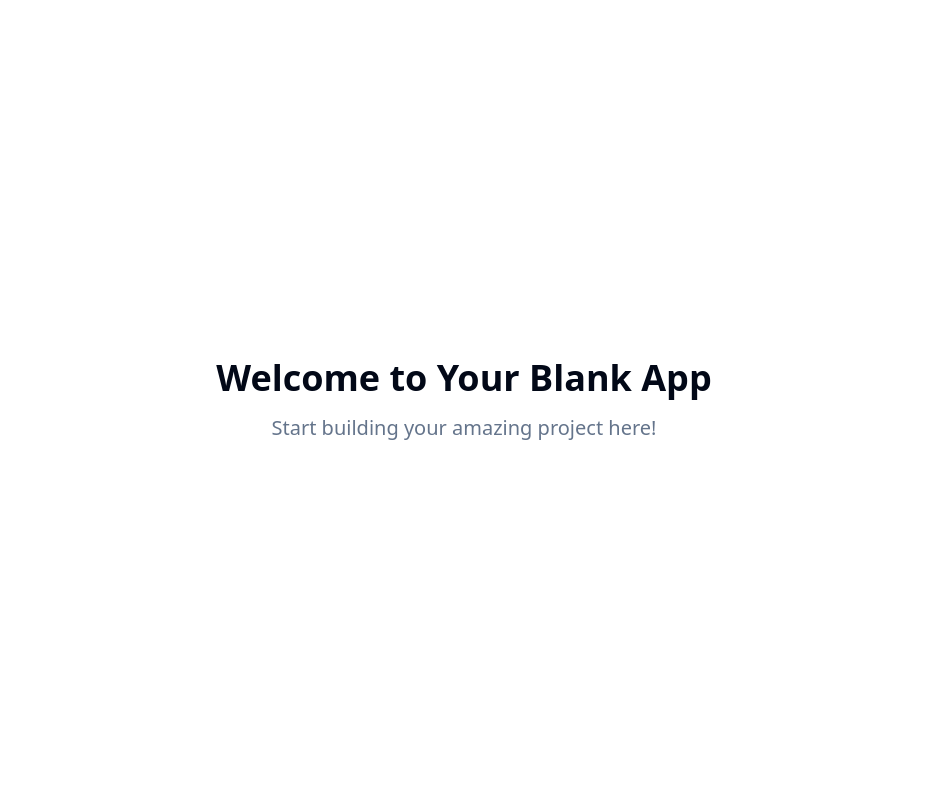
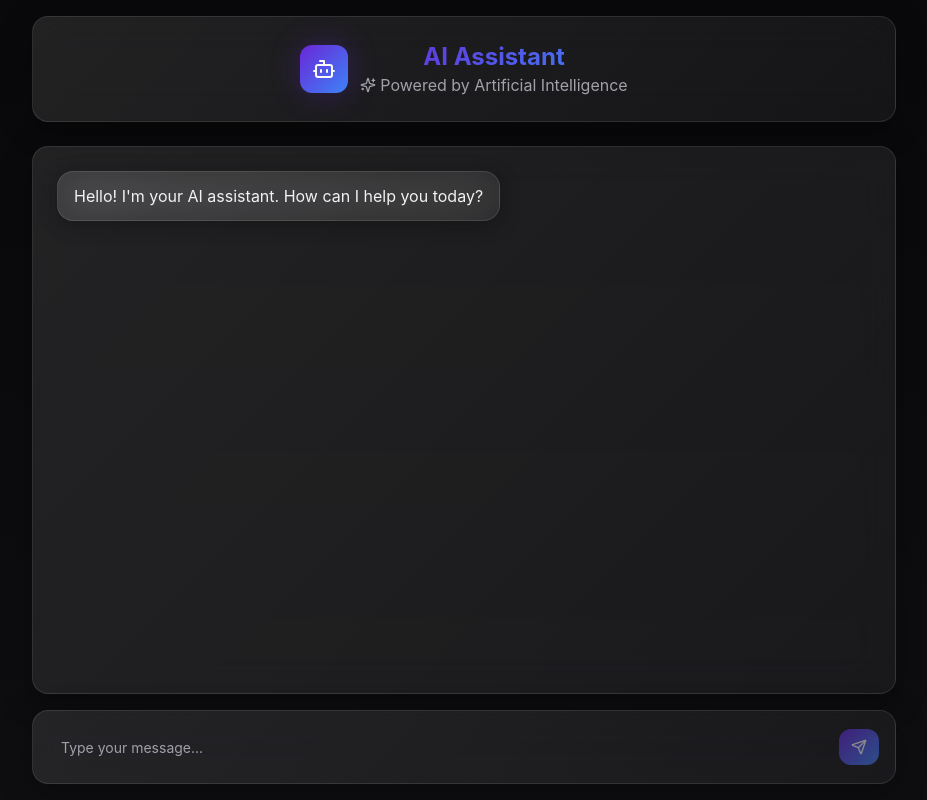
Before and after one commit to biradarvenkatesh01/Mitrr-AI, a React (Vite) app: page / in a window 1280 px wide. Shown: the whole page, without its empty margins (176-1103 px from the left). Built offline with nearby package versions, Linux system fonts and the light colour scheme.

Commit message:
Add chatbot files
Creates HTML, CSS, and JavaScript files for an AI chatbot.

```diff
--- a/index.html
+++ b/index.html
@@ -3,12 +3,12 @@
   <head>
     <meta charset="UTF-8" />
     <meta name="viewport" content="width=device-width, initial-scale=1.0" />
-    <title>cogno-chat-kit</title>
-    <meta name="description" content="Lovable Generated Project" />
-    <meta name="author" content="Lovable" />
+    <title>AI Chatbot - Intelligent Conversation Assistant</title>
+    <meta name="description" content="Experience the future of AI conversation with our intelligent chatbot powered by advanced artificial intelligence technology." />
+    <meta name="author" content="AI Chatbot Team" />
 
-    <meta property="og:title" content="cogno-chat-kit" />
-    <meta property="og:description" content="Lovable Generated Project" />
+    <meta property="og:title" content="AI Chatbot - Intelligent Assistant" />
+    <meta property="og:description" content="Chat with our advanced AI assistant for instant, intelligent responses to your questions." />
     <meta property="og:type" content="website" />
     <meta property="og:image" content="https://lovable.dev/opengraph-image-p98pqg.png" />
 
--- /dev/null
+++ b/src/components/AIChat.tsx
@@ -0,0 +1,125 @@
+import { useState, useEffect, useRef } from "react";
+import { ChatMessage } from "./ChatMessage";
+import { ChatInput } from "./ChatInput";
+import { Bot, Sparkles } from "lucide-react";
+
+interface Message {
+  id: string;
+  text: string;
+  isUser: boolean;
+  timestamp: Date;
+}
+
+const AI_RESPONSES = [
+  "Hello! I'm your AI assistant. How can I help you today?",
+  "That's an interesting question! Let me think about that...",
+  "I'd be happy to help you with that. Can you provide more details?",
+  "Based on what you've shared, here's what I think...",
+  "That's a great point! Here's another perspective to consider...",
+  "I understand your concern. Let me break this down for you...",
+  "Thanks for asking! This is definitely something I can help with.",
+  "I appreciate your patience. Here's a comprehensive answer...",
+];
+
+export const AIChat = () => {
+  const [messages, setMessages] = useState<Message[]>([
+    {
+      id: "1",
+      text: "Hello! I'm your AI assistant. How can I help you today?",
+      isUser: false,
+      timestamp: new Date(),
+    },
+  ]);
+  const [isTyping, setIsTyping] = useState(false);
+  const messagesEndRef = useRef<HTMLDivElement>(null);
+
+  const scrollToBottom = () => {
+    messagesEndRef.current?.scrollIntoView({ behavior: "smooth" });
+  };
+
+  useEffect(() => {
+    scrollToBottom();
+  }, [messages, isTyping]);
+
+  const generateAIResponse = () => {
+    const randomResponse = AI_RESPONSES[Math.floor(Math.random() * AI_RESPONSES.length)];
+    return randomResponse;
+  };
+
+  const handleSendMessage = async (text: string) => {
+    // Add user message
+    const userMessage: Message = {
+      id: Date.now().toString(),
+      text,
+      isUser: true,
+      timestamp: new Date(),
+    };
+
+    setMessages((prev) => [...prev, userMessage]);
+    setIsTyping(true);
+
+    // Simulate AI typing delay
+    setTimeout(() => {
+      const aiResponse: Message = {
+        id: (Date.now() + 1).toString(),
+        text: generateAIResponse(),
+        isUser: false,
+        timestamp: new Date(),
+      };
+
+      setMessages((prev) => [...prev, aiResponse]);
+      setIsTyping(false);
+    }, 1500 + Math.random() * 1000); // Random delay between 1.5-2.5s
+  };
+
+  return (
+    <div className="flex flex-col h-screen max-w-4xl mx-auto p-4">
+      {/* Header */}
+      <div className="flex items-center justify-center space-x-3 mb-6 p-6 glass-effect rounded-2xl shadow-glass">
+        <div className="flex items-center justify-center w-12 h-12 bg-gradient-primary rounded-xl shadow-glow">
+          <Bot className="h-6 w-6 text-primary-foreground" />
+        </div>
+        <div className="text-center">
+          <h1 className="text-2xl font-bold bg-gradient-primary bg-clip-text text-transparent">
+            AI Assistant
+          </h1>
+          <p className="text-muted-foreground flex items-center justify-center space-x-1">
+            <Sparkles className="h-4 w-4" />
+            <span>Powered by Artificial Intelligence</span>
+          </p>
+        </div>
+      </div>
+
+      {/* Messages Container */}
+      <div className="flex-1 overflow-hidden rounded-2xl glass-effect shadow-glass">
+        <div className="h-full overflow-y-auto p-6 space-y-4">
+          {messages.map((message) => (
+            <ChatMessage
+              key={message.id}
+              message={message.text}
+              isUser={message.isUser}
+            />
+          ))}
+
+          {isTyping && (
+            <ChatMessage
+              message=""
+              isUser={false}
+              isTyping={true}
+            />
+          )}
+
+          <div ref={messagesEndRef} />
+        </div>
+      </div>
+
+      {/* Input Area */}
+      <div className="mt-4">
+        <ChatInput
+          onSendMessage={handleSendMessage}
+          disabled={isTyping}
+        />
+      </div>
+    </div>
+  );
+};
--- /dev/null
+++ b/src/components/ChatInput.tsx
@@ -0,0 +1,59 @@
+import { useState } from "react";
+import { Button } from "@/components/ui/button";
+import { Input } from "@/components/ui/input";
+import { Send } from "lucide-react";
+import { cn } from "@/lib/utils";
+
+interface ChatInputProps {
+  onSendMessage: (message: string) => void;
+  disabled?: boolean;
+}
+
+export const ChatInput = ({ onSendMessage, disabled = false }: ChatInputProps) => {
+  const [message, setMessage] = useState("");
+
+  const handleSubmit = (e: React.FormEvent) => {
+    e.preventDefault();
+    if (message.trim() && !disabled) {
+      onSendMessage(message.trim());
+      setMessage("");
+    }
+  };
+
+  const handleKeyPress = (e: React.KeyboardEvent) => {
+    if (e.key === "Enter" && !e.shiftKey) {
+      e.preventDefault();
+      handleSubmit(e);
+    }
+  };
+
+  return (
+    <form onSubmit={handleSubmit} className="w-full">
+      <div className="flex items-center space-x-3 p-4 glass-effect rounded-2xl shadow-glass">
+        <Input
+          value={message}
+          onChange={(e) => setMessage(e.target.value)}
+          onKeyPress={handleKeyPress}
+          placeholder="Type your message..."
+          disabled={disabled}
+          className={cn(
+            "flex-1 border-0 bg-transparent text-foreground placeholder:text-muted-foreground",
+            "focus-visible:ring-2 focus-visible:ring-primary/50 focus-visible:ring-offset-0"
+          )}
+        />
+        <Button
+          type="submit"
+          size="sm"
+          disabled={!message.trim() || disabled}
+          className={cn(
+            "bg-gradient-primary text-primary-foreground border-0 rounded-xl",
+            "hover:shadow-glow transition-all duration-300",
+            "disabled:opacity-50 disabled:cursor-not-allowed disabled:shadow-none"
+          )}
+        >
+          <Send className="h-4 w-4" />
+        </Button>
+      </div>
+    </form>
+  );
+};
--- /dev/null
+++ b/src/components/ChatMessage.tsx
@@ -0,0 +1,44 @@
+import { cn } from "@/lib/utils";
+
+interface ChatMessageProps {
+  message: string;
+  isUser: boolean;
+  isTyping?: boolean;
+}
+
+const TypingIndicator = () => (
+  <div className="flex space-x-1 items-center py-2">
+    <div className="typing-indicator"></div>
+    <div className="typing-indicator"></div>
+    <div className="typing-indicator"></div>
+  </div>
+);
+
+export const ChatMessage = ({ message, isUser, isTyping = false }: ChatMessageProps) => {
+  return (
+    <div
+      className={cn(
+        "flex w-full message-enter message-enter-active",
+        isUser ? "justify-end" : "justify-start"
+      )}
+    >
+      <div
+        className={cn(
+          "max-w-[85%] md:max-w-[70%] rounded-2xl px-4 py-3 shadow-message",
+          "transition-all duration-300 hover:shadow-lg",
+          isUser
+            ? "bg-gradient-primary text-chat-user-foreground ml-auto glow-effect"
+            : "glass-effect text-chat-ai-foreground"
+        )}
+      >
+        {isTyping ? (
+          <TypingIndicator />
+        ) : (
+          <p className="text-sm md:text-base leading-relaxed whitespace-pre-wrap">
+            {message}
+          </p>
+        )}
+      </div>
+    </div>
+  );
+};
--- a/src/index.css
+++ b/src/index.css
@@ -8,35 +8,57 @@ All colors MUST be HSL.
 
 @layer base {
   :root {
-    --background: 0 0% 100%;
-    --foreground: 222.2 84% 4.9%;
+    /* AI Chatbot Design System */
+    --background: 240 10% 3.9%;
+    --foreground: 0 0% 98%;
 
-    --card: 0 0% 100%;
-    --card-foreground: 222.2 84% 4.9%;
+    --card: 240 10% 7%;
+    --card-foreground: 0 0% 95%;
 
-    --popover: 0 0% 100%;
-    --popover-foreground: 222.2 84% 4.9%;
+    --popover: 240 10% 7%;
+    --popover-foreground: 0 0% 95%;
 
-    --primary: 222.2 47.4% 11.2%;
-    --primary-foreground: 210 40% 98%;
+    --primary: 263 70% 50%;
+    --primary-foreground: 0 0% 98%;
+    --primary-glow: 263 70% 65%;
 
-    --secondary: 210 40% 96.1%;
-    --secondary-foreground: 222.2 47.4% 11.2%;
+    --secondary: 240 10% 12%;
+    --secondary-foreground: 0 0% 95%;
 
-    --muted: 210 40% 96.1%;
-    --muted-foreground: 215.4 16.3% 46.9%;
+    --muted: 240 10% 12%;
+    --muted-foreground: 240 5% 65%;
 
-    --accent: 210 40% 96.1%;
-    --accent-foreground: 222.2 47.4% 11.2%;
+    --accent: 217 91% 60%;
+    --accent-foreground: 0 0% 98%;
 
     --destructive: 0 84.2% 60.2%;
     --destructive-foreground: 210 40% 98%;
 
-    --border: 214.3 31.8% 91.4%;
-    --input: 214.3 31.8% 91.4%;
-    --ring: 222.2 84% 4.9%;
+    --border: 240 10% 15%;
+    --input: 240 10% 12%;
+    --ring: 263 70% 50%;
 
-    --radius: 0.5rem;
+    --radius: 0.75rem;
+
+    /* Chat specific colors */
+    --chat-user: 263 70% 50%;
+    --chat-user-foreground: 0 0% 98%;
+    --chat-ai: 240 10% 12%;
+    --chat-ai-foreground: 0 0% 95%;
+
+    /* Gradients */
+    --gradient-primary: linear-gradient(135deg, hsl(263 70% 50%), hsl(217 91% 60%));
+    --gradient-background: linear-gradient(180deg, hsl(240 10% 3.9%), hsl(240 10% 6%));
+    --gradient-glass: linear-gradient(135deg, rgba(255,255,255,0.1), rgba(255,255,255,0.05));
+
+    /* Animations */
+    --transition-smooth: all 0.3s cubic-bezier(0.4, 0, 0.2, 1);
+    --transition-bounce: all 0.6s cubic-bezier(0.68, -0.55, 0.265, 1.55);
+
+    /* Shadows */
+    --shadow-glow: 0 0 30px hsl(263 70% 50% / 0.3);
+    --shadow-message: 0 4px 20px rgba(0, 0, 0, 0.3);
+    --shadow-glass: 0 8px 32px rgba(0, 0, 0, 0.3);
 
     --sidebar-background: 0 0% 98%;
 
@@ -56,41 +78,9 @@ All colors MUST be HSL.
   }
 
   .dark {
-    --background: 222.2 84% 4.9%;
-    --foreground: 210 40% 98%;
-
-    --card: 222.2 84% 4.9%;
-    --card-foreground: 210 40% 98%;
-
-    --popover: 222.2 84% 4.9%;
-    --popover-foreground: 210 40% 98%;
-
-    --primary: 210 40% 98%;
-    --primary-foreground: 222.2 47.4% 11.2%;
-
-    --secondary: 217.2 32.6% 17.5%;
-    --secondary-foreground: 210 40% 98%;
-
-    --muted: 217.2 32.6% 17.5%;
-    --muted-foreground: 215 20.2% 65.1%;
-
-    --accent: 217.2 32.6% 17.5%;
-    --accent-foreground: 210 40% 98%;
-
-    --destructive: 0 62.8% 30.6%;
-    --destructive-foreground: 210 40% 98%;
-
-    --border: 217.2 32.6% 17.5%;
-    --input: 217.2 32.6% 17.5%;
-    --ring: 212.7 26.8% 83.9%;
-    --sidebar-background: 240 5.9% 10%;
-    --sidebar-foreground: 240 4.8% 95.9%;
-    --sidebar-primary: 224.3 76.3% 48%;
-    --sidebar-primary-foreground: 0 0% 100%;
-    --sidebar-accent: 240 3.7% 15.9%;
-    --sidebar-accent-foreground: 240 4.8% 95.9%;
-    --sidebar-border: 240 3.7% 15.9%;
-    --sidebar-ring: 217.2 91.2% 59.8%;
+    /* Dark mode uses same colors for AI chatbot */
+    --background: 240 10% 3.9%;
+    --foreground: 0 0% 98%;
   }
 }
 
@@ -100,6 +90,57 @@ All colors MUST be HSL.
   }
 
   body {
-    @apply bg-background text-foreground;
+    @apply text-foreground;
+    background: var(--gradient-background);
+    font-family: 'Inter', -apple-system, BlinkMacSystemFont, 'Segoe UI', Roboto, sans-serif;
+  }
+
+  .glass-effect {
+    background: var(--gradient-glass);
+    backdrop-filter: blur(20px);
+    border: 1px solid rgba(255, 255, 255, 0.1);
+  }
+
+  .message-enter {
+    opacity: 0;
+    transform: translateY(20px) scale(0.95);
+  }
+
+  .message-enter-active {
+    opacity: 1;
+    transform: translateY(0) scale(1);
+    transition: var(--transition-smooth);
+  }
+
+  .typing-indicator {
+    display: inline-block;
+    width: 8px;
+    height: 8px;
+    border-radius: 50%;
+    background: hsl(var(--muted-foreground));
+    animation: typing 1.4s infinite;
+  }
+
+  .typing-indicator:nth-child(2) {
+    animation-delay: 0.2s;
+  }
+
+  .typing-indicator:nth-child(3) {
+    animation-delay: 0.4s;
+  }
+
+  @keyframes typing {
+    0%, 60%, 100% {
+      transform: translateY(0);
+      opacity: 0.4;
+    }
+    30% {
+      transform: translateY(-10px);
+      opacity: 1;
+    }
+  }
+
+  .glow-effect {
+    box-shadow: var(--shadow-glow);
   }
 }
--- a/src/pages/Index.tsx
+++ b/src/pages/Index.tsx
@@ -1,12 +1,9 @@
-// Update this page (the content is just a fallback if you fail to update the page)
+import { AIChat } from "@/components/AIChat";
 
 const Index = () => {
   return (
-    <div className="min-h-screen flex items-center justify-center bg-background">
-      <div className="text-center">
-        <h1 className="text-4xl font-bold mb-4">Welcome to Your Blank App</h1>
-        <p className="text-xl text-muted-foreground">Start building your amazing project here!</p>
-      </div>
+    <div className="min-h-screen bg-gradient-background">
+      <AIChat />
     </div>
   );
 };
--- a/tailwind.config.ts
+++ b/tailwind.config.ts
@@ -26,7 +26,8 @@ export default {
 				foreground: 'hsl(var(--foreground))',
 				primary: {
 					DEFAULT: 'hsl(var(--primary))',
-					foreground: 'hsl(var(--primary-foreground))'
+					foreground: 'hsl(var(--primary-foreground))',
+					glow: 'hsl(var(--primary-glow))'
 				},
 				secondary: {
 					DEFAULT: 'hsl(var(--secondary))',
@@ -52,16 +53,26 @@ export default {
 					DEFAULT: 'hsl(var(--card))',
 					foreground: 'hsl(var(--card-foreground))'
 				},
-				sidebar: {
-					DEFAULT: 'hsl(var(--sidebar-background))',
-					foreground: 'hsl(var(--sidebar-foreground))',
-					primary: 'hsl(var(--sidebar-primary))',
-					'primary-foreground': 'hsl(var(--sidebar-primary-foreground))',
-					accent: 'hsl(var(--sidebar-accent))',
-					'accent-foreground': 'hsl(var(--sidebar-accent-foreground))',
-					border: 'hsl(var(--sidebar-border))',
-					ring: 'hsl(var(--sidebar-ring))'
+				chat: {
+					user: 'hsl(var(--chat-user))',
+					'user-foreground': 'hsl(var(--chat-user-foreground))',
+					ai: 'hsl(var(--chat-ai))',
+					'ai-foreground': 'hsl(var(--chat-ai-foreground))'
 				}
+			},
+			backgroundImage: {
+				'gradient-primary': 'var(--gradient-primary)',
+				'gradient-background': 'var(--gradient-background)',
+				'gradient-glass': 'var(--gradient-glass)'
+			},
+			boxShadow: {
+				'glow': 'var(--shadow-glow)',
+				'message': 'var(--shadow-message)',
+				'glass': 'var(--shadow-glass)'
+			},
+			transitionTimingFunction: {
+				'smooth': 'cubic-bezier(0.4, 0, 0.2, 1)',
+				'bounce': 'cubic-bezier(0.68, -0.55, 0.265, 1.55)'
 			},
 			borderRadius: {
 				lg: 'var(--radius)',
```
